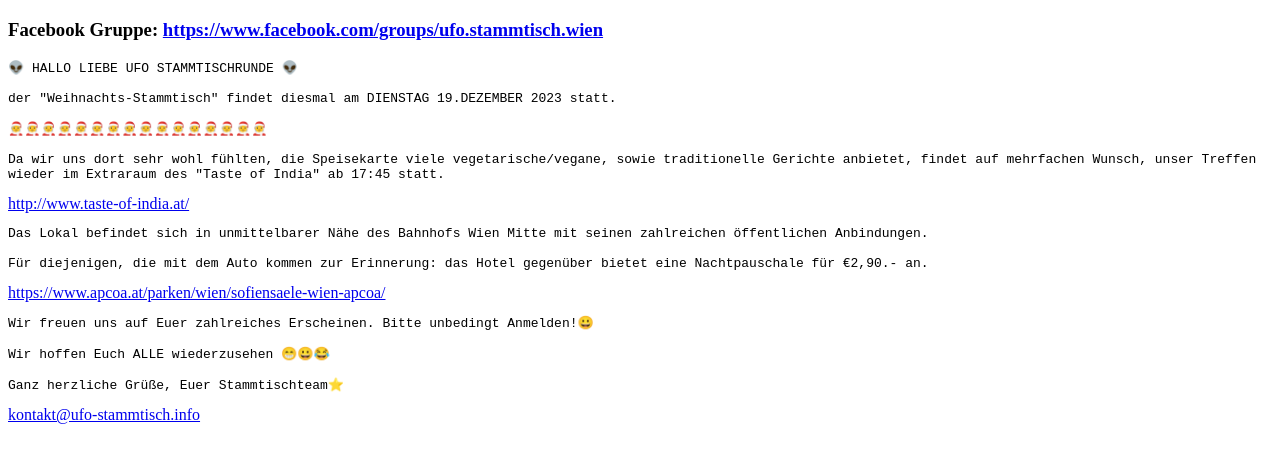
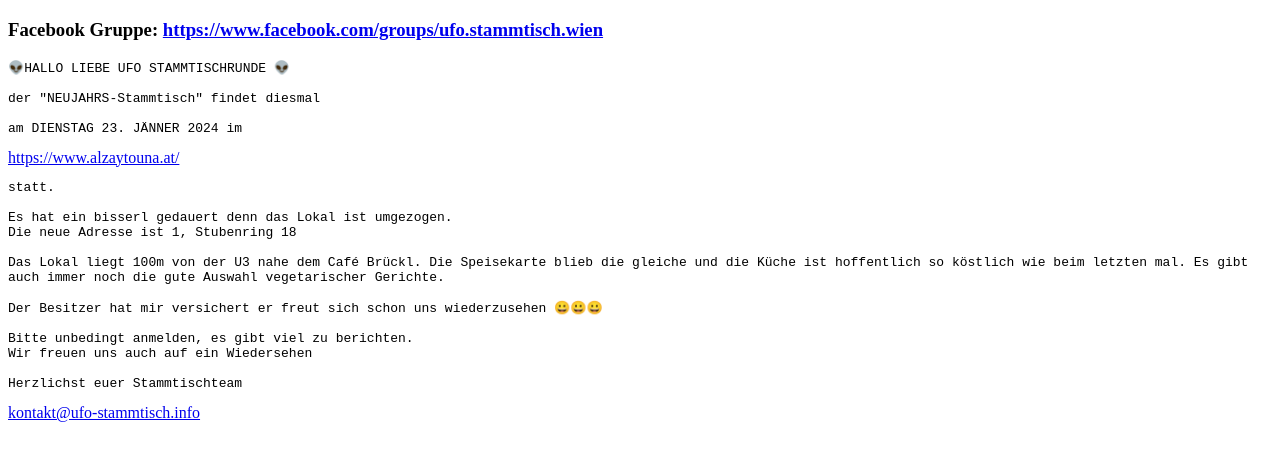
Before and after one commit to ufo-stammtisch/ufo-stammtisch.github.io, a plain HTML site: page index.html in a window 1280 px wide. Shown: the part 61-524 px from the top of the page. Drawn offline with Linux system fonts and the light colour scheme.

Commit message:
jan 2024

```diff
--- a/index.html
+++ b/index.html
@@ -21,31 +21,29 @@
 <h3>Facebook Gruppe: <a href='https://www.facebook.com/groups/ufo.stammtisch.wien'>https://www.facebook.com/groups/ufo.stammtisch.wien</a></h3>
 
 <pre>
-👽 HALLO LIEBE UFO STAMMTISCHRUNDE 👽
+👽HALLO LIEBE UFO STAMMTISCHRUNDE 👽
 
-der "Weihnachts-Stammtisch" findet diesmal am DIENSTAG 19.DEZEMBER 2023 statt.
+der "NEUJAHRS-Stammtisch" findet diesmal
 
-🧑‍🎄🧑‍🎄🧑‍🎄🧑‍🎄🧑‍🎄🧑‍🎄🧑‍🎄🧑‍🎄🧑‍🎄🧑‍🎄🧑‍🎄🧑‍🎄🧑‍🎄🧑‍🎄🧑‍🎄🧑‍🎄
-
-Da wir uns dort sehr wohl fühlten, die Speisekarte viele vegetarische/vegane, sowie traditionelle Gerichte anbietet, findet auf mehrfachen Wunsch, unser Treffen wieder im Extraraum des "Taste of India" ab 17:45 statt.
+am DIENSTAG 23. JÄNNER 2024 im
 </pre>
 
-<a href="http://www.taste-of-india.at/">http://www.taste-of-india.at/<a/>
+<a href="https://www.alzaytouna.at/">https://www.alzaytouna.at/</a>
 
 <pre>
-Das Lokal befindet sich in unmittelbarer Nähe des Bahnhofs Wien Mitte mit seinen zahlreichen öffentlichen Anbindungen.
+statt.
 
-Für diejenigen, die mit dem Auto kommen zur Erinnerung: das Hotel gegenüber bietet eine Nachtpauschale für €2,90.- an.
-</pre>
+Es hat ein bisserl gedauert denn das Lokal ist umgezogen.
+Die neue Adresse ist 1, Stubenring 18
 
-<a href="https://www.apcoa.at/parken/wien/sofiensaele-wien-apcoa/">https://www.apcoa.at/parken/wien/sofiensaele-wien-apcoa/<a/>
+Das Lokal liegt 100m von der U3 nahe dem Café Brückl. Die Speisekarte blieb die gleiche und die Küche ist hoffentlich so köstlich wie beim letzten mal. Es gibt auch immer noch die gute Auswahl vegetarischer Gerichte.
 
-<pre>
-Wir freuen uns auf Euer zahlreiches Erscheinen. Bitte unbedingt Anmelden!😀
+Der Besitzer hat mir versichert er freut sich schon uns wiederzusehen 😀😀😀
 
-Wir hoffen Euch ALLE wiederzusehen 😁😀😂
+Bitte unbedingt anmelden, es gibt viel zu berichten.
+Wir freuen uns auch auf ein Wiedersehen
 
-Ganz herzliche Grüße, Euer Stammtischteam⭐
+Herzlichst euer Stammtischteam
 </pre>
 
 <a href='mailto:kontakt@ufo-stammtisch.info'>kontakt@ufo-stammtisch.info</a>
```
